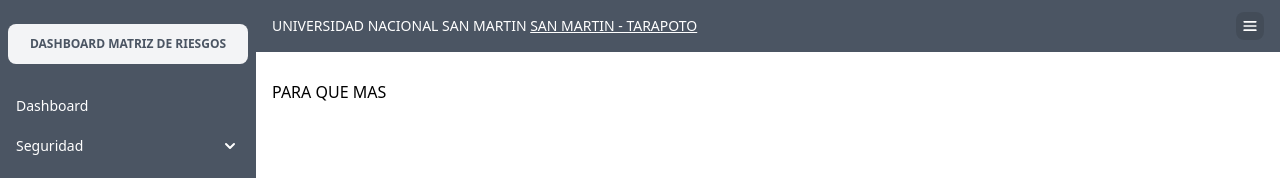
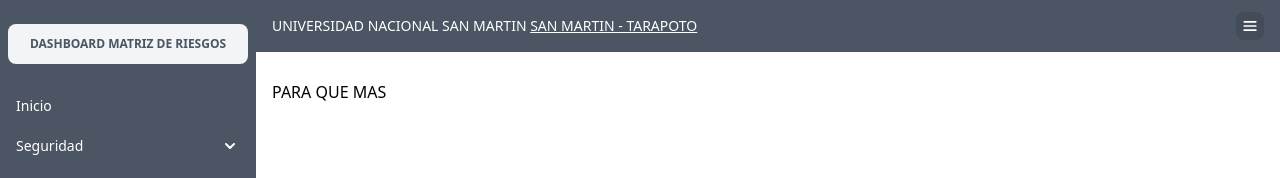
Before and after one commit to Giuseppe0311/MatrizResgoFront, an Angular app: page /dashboard in a window 1280 px wide. Shown: the top 178 px of the page. Built offline with nearby package versions, Linux system fonts and the light colour scheme.

Commit message:
se agrego el dashboard

```diff
--- a/src/app/layout/layout.component.html
+++ b/src/app/layout/layout.component.html
@@ -12,7 +12,7 @@
       <ul class="space-y-1">
         <li>
           <a href="/dashboard" class="block px-4 py-2 text-sm font-medium text-white hover:text-black hover:bg-white">
-            Dashboard
+            Inicio
           </a>
         </li>
 
@@ -55,7 +55,7 @@
 
       </ul>
       <div class="absolute inset-x-0 bottom-0 border-t border-gray-500 overflow-hidden">
-        <span href="#" class="flex items-center gap-2 bg-gray-600 p-4 hover:bg-gray-100">
+        <span href="#" class="flex items-center gap-2 bg-gray-600 p-4 ">
           <img
             alt=""
             src="https://images.unsplash.com/photo-1600486913747-55e5470d6f40?ixlib=rb-1.2.1&ixid=MnwxMjA3fDB8MHxwaG90by1wYWdlfHx8fGVufDB8fHx8&auto=format&fit=crop&w=1770&q=80"
```
